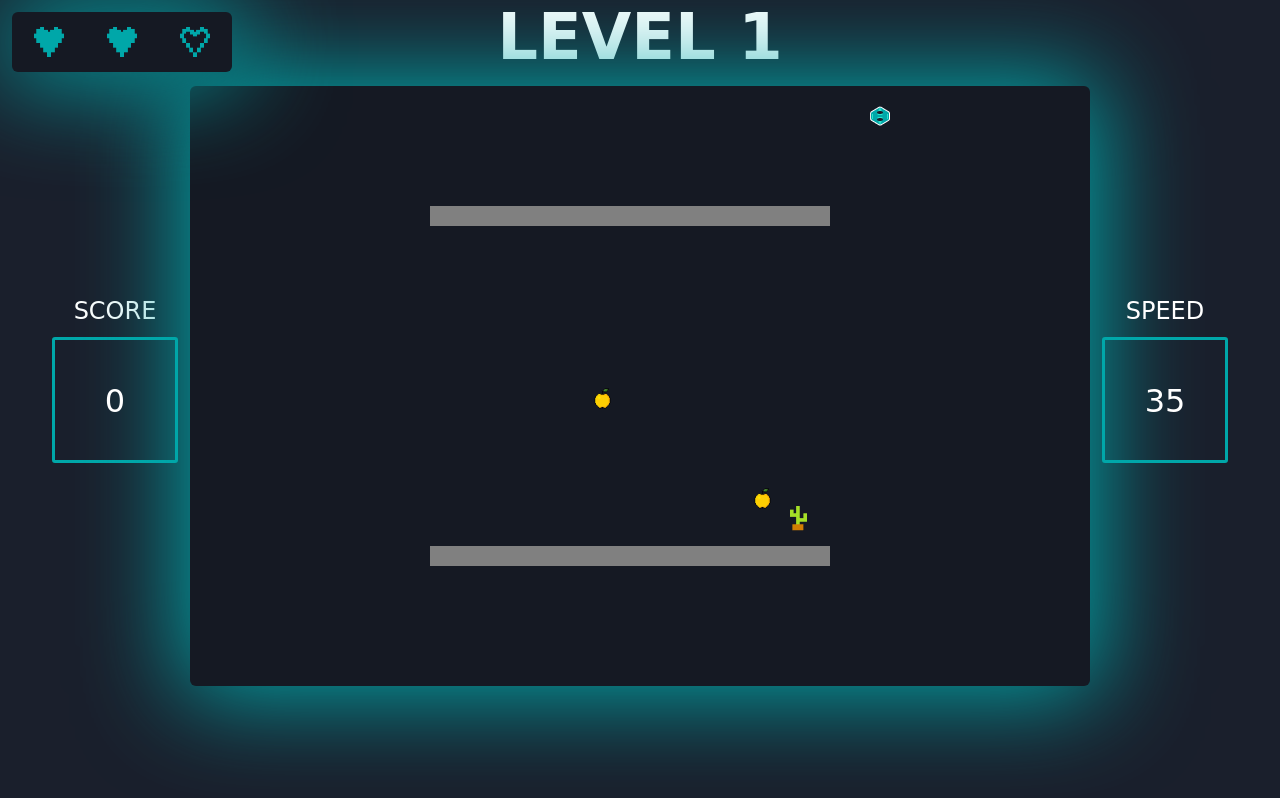
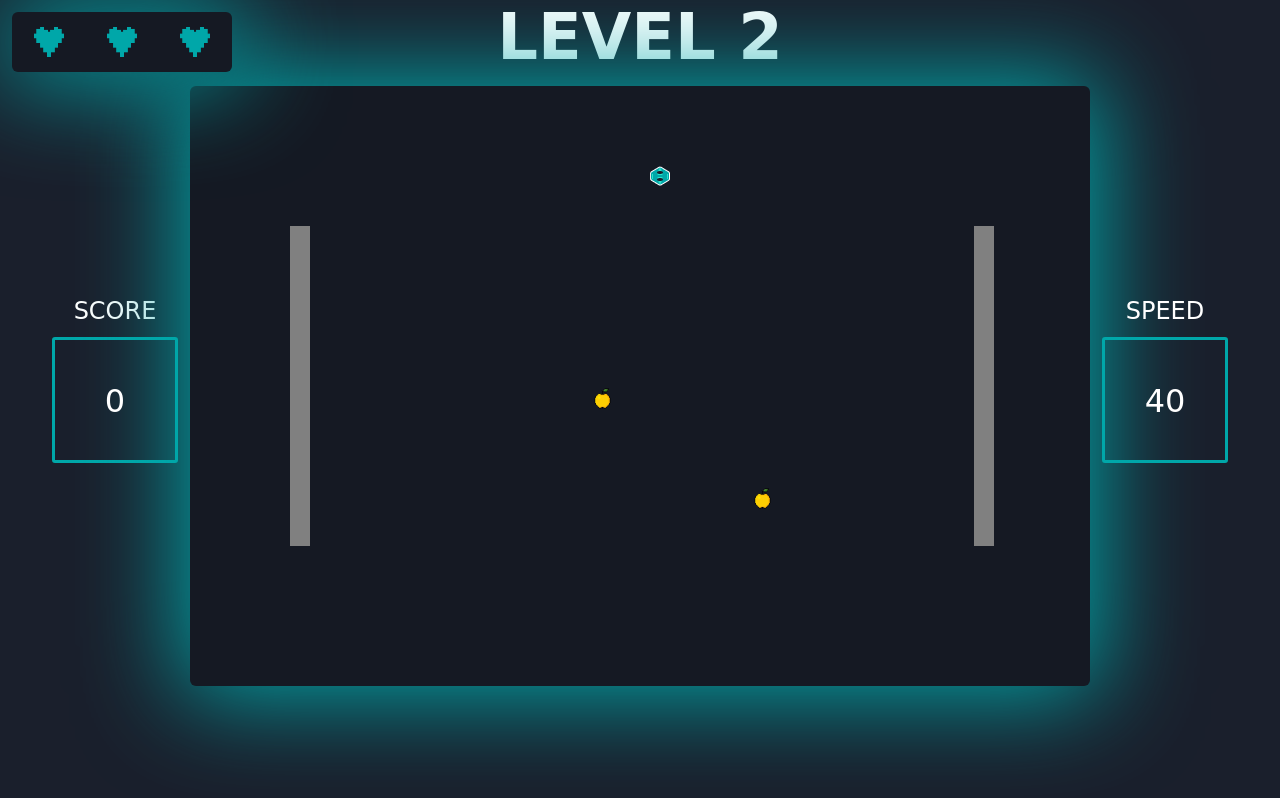
Before and after one commit to rg-km/se-be3-kelompok3, a plain HTML site: page index.html in a window 1280 px wide. Drawn offline with Linux system fonts and the light colour scheme; a web font is replaced by a local one.

Commit message:
feat: create obstacle in level 2

```diff
--- a/index.html
+++ b/index.html
@@ -17,7 +17,7 @@
 <body onload="main()">
     <div class="content-center">
         <div>
-            <h1 id="labelLevel">Level 1</h1>
+            <h1 id="labelLevel">Level 2</h1>
         </div>
         <div style="display:flex;align-items: center;">
             <img id="snakeHead" style="display: none;" width="20" height="20" src="assets/snake_head.png" alt="snake haed">
--- a/script.js
+++ b/script.js
@@ -53,7 +53,8 @@ function main() {
 
     const { snake, apple, apple2, medicine } = getInitObject()
 
-    INIT_LEVEL_1(snake, apple, apple2, medicine)
+    INIT_LEVEL_2(snake, apple, apple2, medicine)
+
 
 }
 
@@ -118,6 +119,9 @@ function INIT_LEVEL_2(snake, apple, apple2, medicine) {
 
         //TODO:
         //BUAT OBSTACLE ATAU DINDING DISINI
+         boardGame.obstacle(5,7,16, ORIENTATION_VERTICAL)
+         boardGame.obstacle(39.2,7,16, ORIENTATION_VERTICAL)
+
 
         if (snake.score === 10) {
             boardGame.stopRunner()
```
